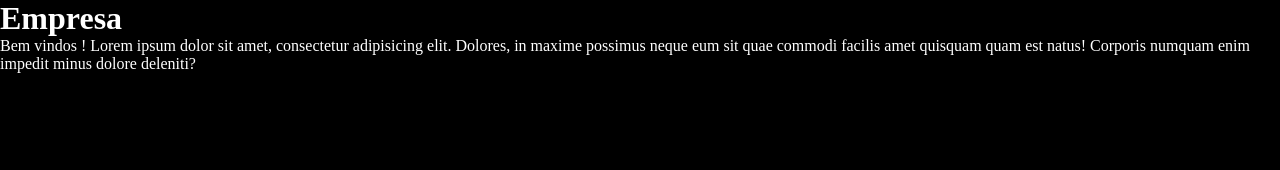
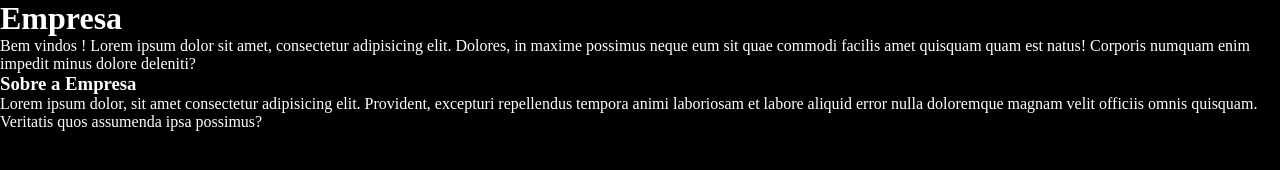
Before and after one commit to DevMichaelMS/curso_git, a plain HTML site: page Empresa.html in a window 1280 px wide. Drawn offline with Linux system fonts and the light colour scheme.

Commit message:
Alterando empresa.html

```diff
--- a/Empresa.html
+++ b/Empresa.html
@@ -10,6 +10,8 @@
 <body>
     <h1>Empresa</h1>
     <p>Bem vindos ! Lorem ipsum dolor sit amet, consectetur adipisicing elit. Dolores, in maxime possimus neque eum sit quae commodi facilis amet quisquam quam est natus! Corporis numquam enim impedit minus dolore deleniti?</p>
+    <h3>Sobre a Empresa</h3>
+    <p>Lorem ipsum dolor, sit amet consectetur adipisicing elit. Provident, excepturi repellendus tempora animi laboriosam et labore aliquid error nulla doloremque magnam velit officiis omnis quisquam. Veritatis quos assumenda ipsa possimus?</p>
     <script src="assets/js/App.js"></script>
 </body>
 </html>
```
